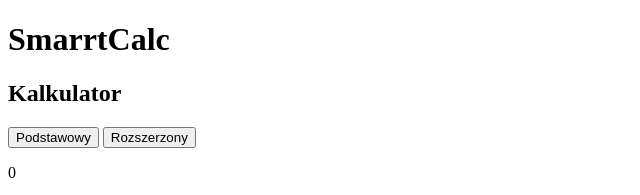
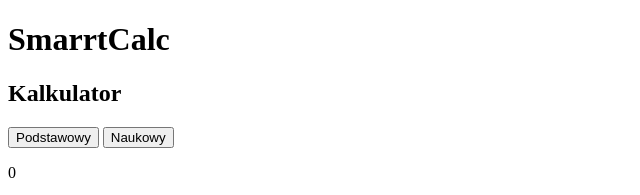
Before and after one commit to VadymPopoilyk/smarrtCalc, a website with bundled scripts: page public/html/calculator-pages/calculator-page.html in a window 1280 px wide. Shown: the top 195 px of the page, 0-640 px from the left. Built offline with nearby package versions, Linux system fonts and the light colour scheme; no server answers.

Commit message:
Rozszerzony to Naukowy btn change

```diff
--- a/public/html/calculator-pages/calculator-page.html
+++ b/public/html/calculator-pages/calculator-page.html
@@ -19,7 +19,7 @@
         <main>
             <div class="basic-extended-btns">
                 <button class="nav-basic-btn active ">Podstawowy</button>
-                <button class="nav-extended-btn ">Rozszerzony</button>
+                <button class="nav-extended-btn ">Naukowy</button>
             </div>
             <div class="calculator-screen ">
                 <p class="result">0</p>
```
